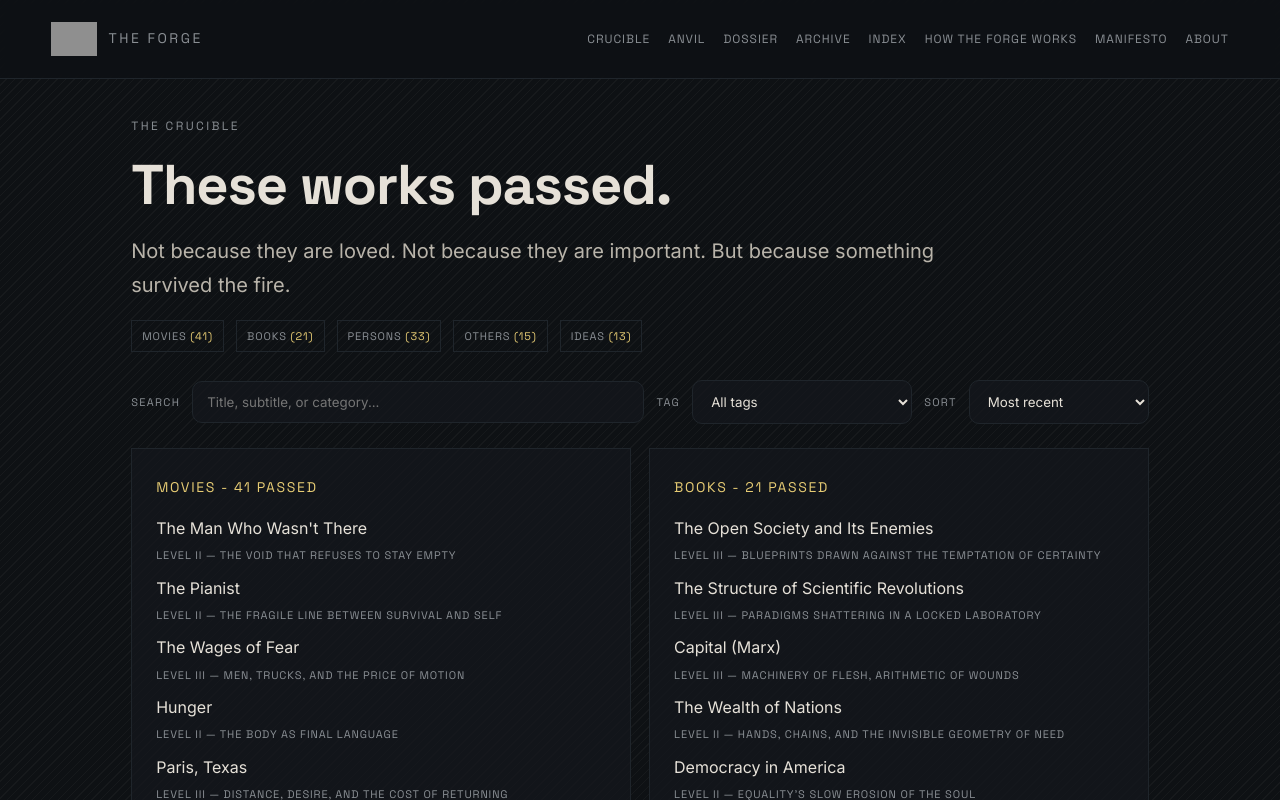
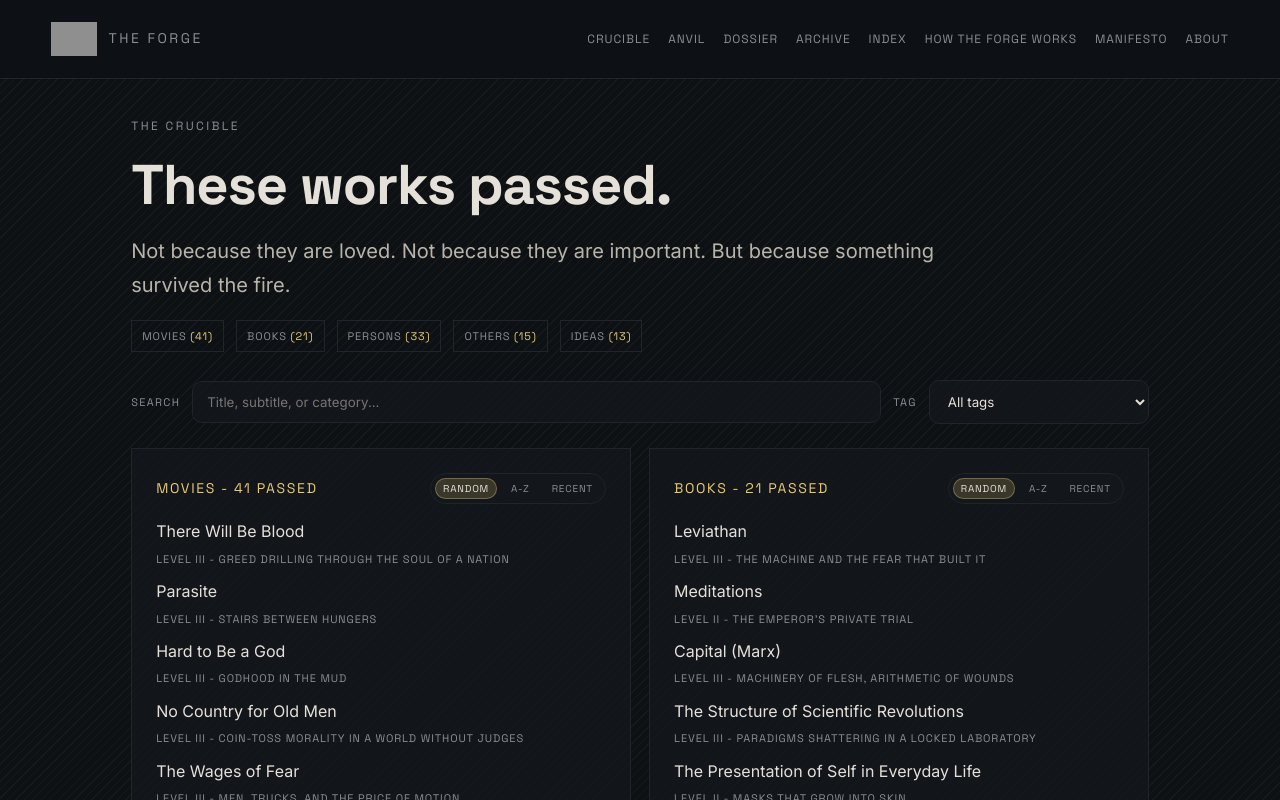
Before and after one commit to sergioB79/theForge, a Next.js app in the folder site/forge/: page /crucible in a window 1280 px wide. Shown: the top 800 px of the page. Built offline with nearby package versions, Linux system fonts and the light colour scheme; grey boxes are pictures that could not be loaded.

Commit message:
Per-card sort toggles with random default

```diff
--- a/site/forge/src/app/crucible/page.module.css
+++ b/site/forge/src/app/crucible/page.module.css
@@ -60,7 +60,7 @@
 
 .searchRow {
   display: grid;
-  grid-template-columns: auto 1fr auto 220px auto 180px;
+  grid-template-columns: auto 1fr auto 220px;
   gap: 10px 12px;
   align-items: center;
   margin: 12px 0 24px;
@@ -118,6 +118,47 @@
   padding-right: 6px;
 }
 
+.domainHeader {
+  display: flex;
+  align-items: center;
+  justify-content: space-between;
+  gap: 12px;
+  flex-wrap: wrap;
+}
+
+.domainSort {
+  display: inline-flex;
+  align-items: center;
+  gap: 6px;
+  padding: 4px;
+  border-radius: 999px;
+  border: 1px solid var(--forge-line);
+  background: rgba(20, 24, 29, 0.55);
+}
+
+.sortButton {
+  border: 0;
+  background: transparent;
+  color: var(--forge-text-dim);
+  font-family: var(--font-forge-sans), "Space Grotesk", sans-serif;
+  font-size: 10px;
+  letter-spacing: 0.08em;
+  text-transform: uppercase;
+  padding: 4px 8px;
+  border-radius: 999px;
+  cursor: pointer;
+}
+
+.sortButton:hover {
+  color: var(--forge-amber);
+}
+
+.sortActive {
+  color: var(--forge-text);
+  background: rgba(231, 204, 116, 0.18);
+  box-shadow: inset 0 0 0 1px rgba(231, 204, 116, 0.35);
+}
+
 .domainList::-webkit-scrollbar {
   width: 8px;
 }
--- a/site/forge/src/components/Crucible/CrucibleView.tsx
+++ b/site/forge/src/components/Crucible/CrucibleView.tsx
@@ -26,15 +26,27 @@ export default function CrucibleView({
 }) {
   const [query, setQuery] = useState("");
   const [tagQuery, setTagQuery] = useState("");
-  const [sortMode, setSortMode] = useState<"recent" | "alpha" | "random">("recent");
   const [randomSeed] = useState(() => Math.random());
   const normalizedQuery = query.trim().toLowerCase();
+  const [domainSorts, setDomainSorts] = useState<
+    Record<string, "recent" | "alpha" | "random">
+  >(() => {
+    const init: Record<string, "recent" | "alpha" | "random"> = {};
+    domainOrder.forEach((domain) => {
+      init[domain] = "random";
+    });
+    return init;
+  });
 
-  const sortItems = (list: ForgeItem[]) => {
-    if (sortMode === "alpha") {
+  const sortItems = (
+    list: ForgeItem[],
+    mode: "recent" | "alpha" | "random",
+    seedKey = ""
+  ) => {
+    if (mode === "alpha") {
       return [...list].sort((a, b) => a.title.localeCompare(b.title));
     }
-    if (sortMode === "random") {
+    if (mode === "random") {
       const hash = (value: string) => {
         let h = 0;
         for (let i = 0; i < value.length; i += 1) {
@@ -43,9 +55,10 @@ export default function CrucibleView({
         }
         return h;
       };
+      const seed = randomSeed + hash(seedKey);
       return [...list].sort((a, b) => {
-        const ra = Math.abs(Math.sin(hash(a.id) + randomSeed) * 10000) % 1;
-        const rb = Math.abs(Math.sin(hash(b.id) + randomSeed) * 10000) % 1;
+        const ra = Math.abs(Math.sin(hash(a.id) + seed) * 10000) % 1;
+        const rb = Math.abs(Math.sin(hash(b.id) + seed) * 10000) % 1;
         return ra - rb;
       });
     }
@@ -54,15 +67,13 @@ export default function CrucibleView({
     );
   };
 
-  const sortedItems = useMemo(() => sortItems(items), [items, sortMode, randomSeed]);
-
   const byDomain = useMemo(() => {
-    return sortedItems.reduce<Record<string, ForgeItem[]>>((acc, item) => {
+    return items.reduce<Record<string, ForgeItem[]>>((acc, item) => {
       acc[item.domain] = acc[item.domain] || [];
       acc[item.domain].push(item);
       return acc;
     }, {});
-  }, [sortedItems]);
+  }, [items]);
 
   const tagOptions = useMemo(() => {
     const set = new Set<string>();
@@ -76,7 +87,7 @@ export default function CrucibleView({
     const q = normalizedQuery;
     const t = tagQuery.trim().toLowerCase();
     if (!q && !t) return [];
-    const filtered = sortedItems.filter((item) => {
+    const filtered = items.filter((item) => {
       const haystack = `${item.title} ${item.subtitle || ""} ${item.category || ""}`
         .toLowerCase()
         .trim();
@@ -85,8 +96,8 @@ export default function CrucibleView({
       const matchesTag = t ? tags.includes(t) : true;
       return matchesText && matchesTag;
     });
-    return sortItems(filtered);
-  }, [sortedItems, normalizedQuery, tagQuery, sortMode, randomSeed]);
+    return sortItems(filtered, "recent");
+  }, [items, normalizedQuery, tagQuery, randomSeed]);
 
   return (
     <>
@@ -131,21 +142,6 @@ export default function CrucibleView({
             </option>
           ))}
         </select>
-        <label className={styles.searchLabel} htmlFor="crucible-sort">
-          Sort
-        </label>
-        <select
-          id="crucible-sort"
-          className={styles.searchSelect}
-          value={sortMode}
-          onChange={(e) =>
-            setSortMode(e.target.value as "recent" | "alpha" | "random")
-          }
-        >
-          <option value="recent">Most recent</option>
-          <option value="alpha">A–Z</option>
-          <option value="random">Random</option>
-        </select>
       </div>
 
       {(normalizedQuery || tagQuery.trim()) && (
@@ -160,7 +156,7 @@ export default function CrucibleView({
                   <a href={`/forge/${item.domain}/${item.slug}`}>{item.title}</a>
                   <div className="forge-tag">
                     Level {item.level}
-                    {item.subtitle ? ` — ${item.subtitle}` : ""}
+                    {item.subtitle ? ` - ${item.subtitle}` : ""}
                   </div>
                 </li>
               ))}
@@ -174,18 +170,38 @@ export default function CrucibleView({
           {domainOrder.map((domain) => {
             const list = byDomain[domain] || [];
             if (!list.length) return null;
+            const mode = domainSorts[domain] || "random";
+            const sorted = sortItems(list, mode, domain);
             return (
               <div id={domain} key={domain} className={`forge-card ${styles.domainCard}`}>
-                <div className={`forge-tag ${styles.domainTitle}`}>
-                  {domain.toUpperCase()} - {list.length} passed
+                <div className={styles.domainHeader}>
+                  <div className={`forge-tag ${styles.domainTitle}`}>
+                    {domain.toUpperCase()} - {list.length} passed
+                  </div>
+                  <div className={styles.domainSort}>
+                    {(["random", "alpha", "recent"] as const).map((value) => (
+                      <button
+                        key={value}
+                        type="button"
+                        className={`${styles.sortButton} ${
+                          mode === value ? styles.sortActive : ""
+                        }`}
+                        onClick={() =>
+                          setDomainSorts((prev) => ({ ...prev, [domain]: value }))
+                        }
+                      >
+                        {value === "random" ? "Random" : value === "alpha" ? "A-Z" : "Recent"}
+                      </button>
+                    ))}
+                  </div>
                 </div>
                 <ul className={`forge-list ${styles.domainList}`}>
-                  {list.map((item) => (
+                  {sorted.map((item) => (
                     <li key={item.id}>
                       <a href={`/forge/${item.domain}/${item.slug}`}>{item.title}</a>
                       <div className="forge-tag">
                         Level {item.level}
-                        {item.subtitle ? ` — ${item.subtitle}` : ""}
+                        {item.subtitle ? ` - ${item.subtitle}` : ""}
                       </div>
                     </li>
                   ))}
```
